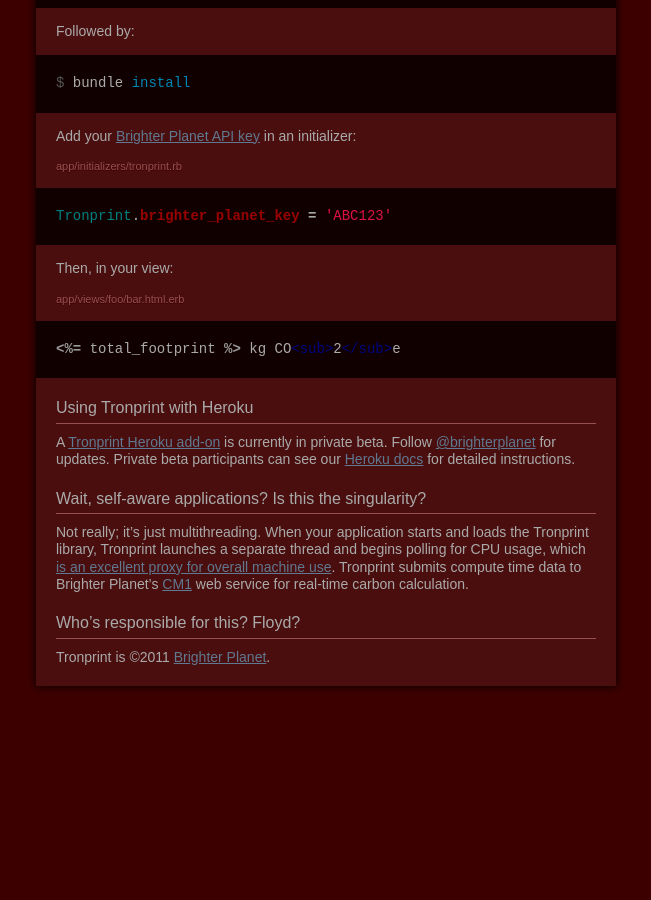
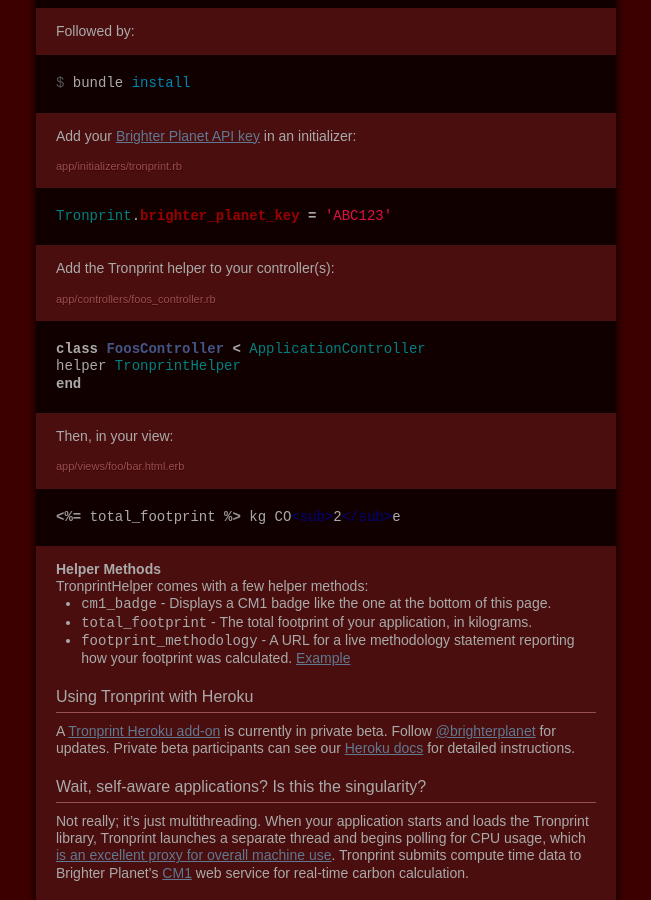
Before and after one commit to faradayio/tronprint, a Jekyll site: the page built from index.md, in a window 1280 px wide and 900 px high, scrolled down 884 px. Shown: the whole window, without its empty margins (314-965 px from the left). Built offline with Jekyll 4.4.1, drawn with Linux system fonts in a browser that asks for light colours; some web fonts are replaced; comment, search, counter and statistics services are not loaded; before the commit the page ends 1610 px from its top, so only the background shows below that.

Commit message:
Added a note about TronprintHelper

```diff
--- a/index.md
+++ b/index.md
@@ -53,6 +53,17 @@
 {% endhighlight %}
 </figure>
 
+Add the Tronprint helper to your controller(s):
+
+<figure>
+  <figcaption>app/controllers/foos_controller.rb</figcaption>
+{% highlight ruby %}
+  class FoosController < ApplicationController
+    helper TronprintHelper
+  end
+{% endhighlight %}
+</figure>
+
 Then, in your view:
 
 <figure>
@@ -61,6 +72,14 @@
 <%= total_footprint %> kg CO<sub>2</sub>e
 {% endhighlight %}
 </figure>
+
+### Helper Methods
+
+TronprintHelper comes with a few helper methods:
+
+* `cm1_badge` - Displays a CM1 badge like the one at the bottom of this page.
+* `total_footprint` - The total footprint of your application, in kilograms.
+* `footprint_methodology` - A URL for a live methodology statement reporting how your footprint was calculated. [Example](http://carbon.brighterplanet.com/computations?duration=128372)
 
 ## Using Tronprint with Heroku
 
```
